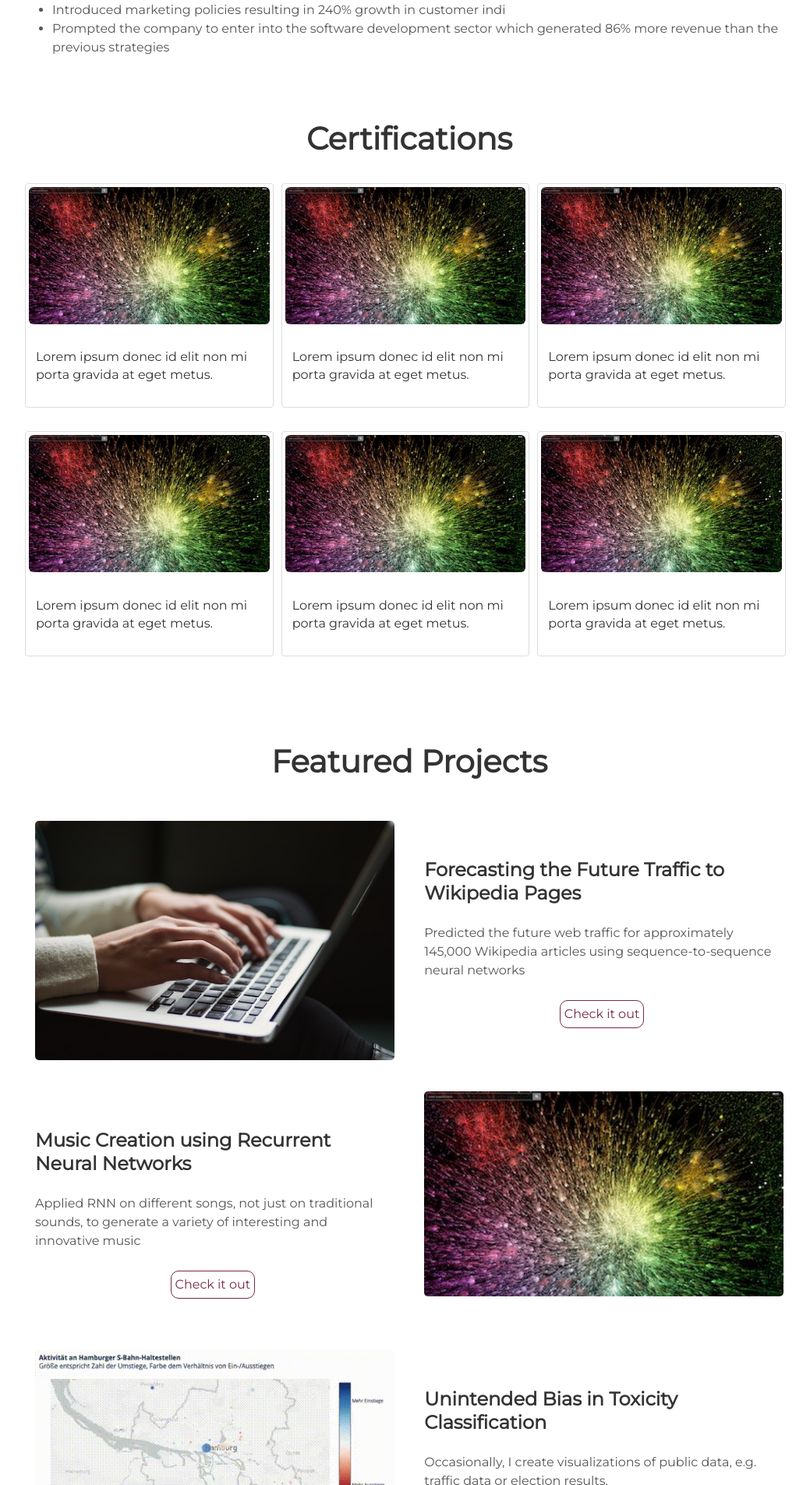
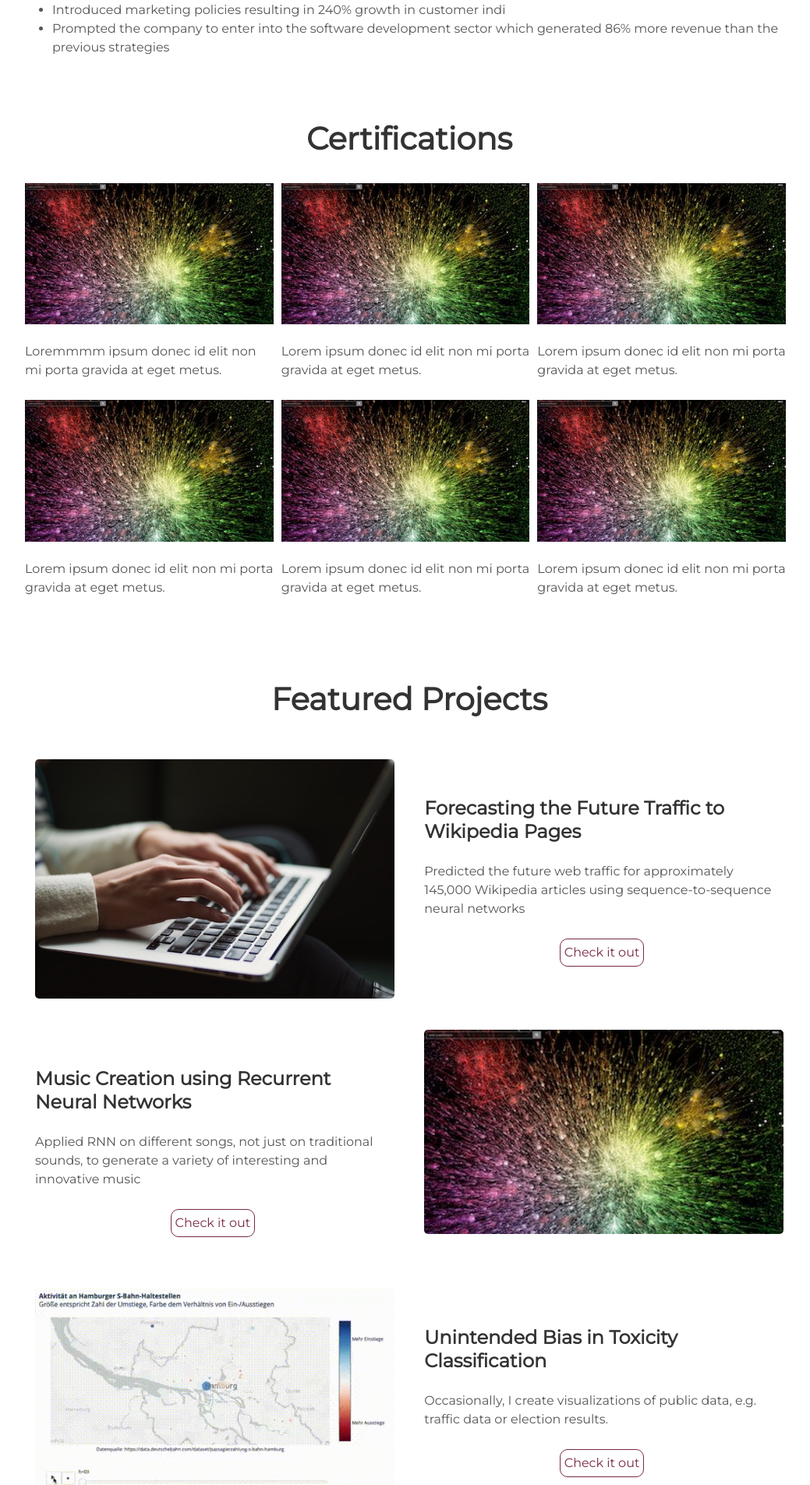
Before and after one commit to arkadee/arkadee.github.io, a Jekyll site: the page built from index.html, in a window 1280 px wide. Shown: the part 2537-4442 px from the top of the page at 78% size, without its empty margins (115-1154 px from the left). Built offline with Jekyll 4.4.1, drawn with Linux system fonts in a browser that asks for light colours.

Commit message:
Update certifications.html

```diff
--- a/_includes/certifications.html
+++ b/_includes/certifications.html
@@ -23,16 +23,6 @@
           clear: both;
           display: table;
         }
-
-        .img-rounded {
-          border-radius:6px
-        }
-
-        .thumbnail {display:block;padding:4px;margin-bottom:20px;line-height:1.42857143;background-color:#fff;border:1px solid #ddd;border-radius:4px;-webkit-transition:border .2s ease-in-out;-o-transition:border .2s ease-in-out;transition:border .2s ease-in-out}
-
-        .caption {
-          padding:9px;color:#333
-        }
       </style>
 
       <div class="row1">
@@ -43,7 +33,7 @@
               <img src="assets/img/galaxy.jpg" class="img-rounded" alt="Snow" style="width:100%">
             </a>
               <div class="caption">
-                <p>Lorem ipsum donec id elit non mi porta gravida at eget metus.</p>
+                <p>Loremmmm ipsum donec id elit non mi porta gravida at eget metus.</p>
               </div>
           </div>
         </div>
```
